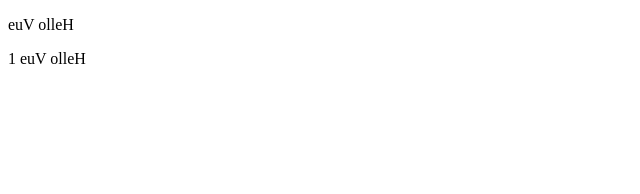
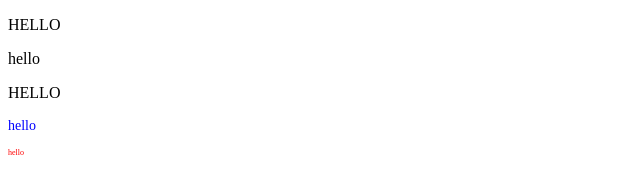
Before and after one commit to Guutong/vue-basic-by-boyis, a plain HTML site: page index.html in a window 1280 px wide. Shown: the whole page, without its empty margins (0-640 px from the left). Drawn offline with nearby package versions, Linux system fonts and the light colour scheme.

Commit message:
add directive

```diff
--- a/index.html
+++ b/index.html
@@ -8,35 +8,55 @@
   </head>
 <body>
   <div id="app">
-        <p>{{reverseMessage}}</p>
-    </div>
-    <div id="app-1">
-        <p>{{reverseMessage}}</p>
+    <p v-boyis>hello</p>
+    <p v-boyis-arg:lower>Hello</p>
+    <p v-boyis-arg:upper>Hello</p>
+
+    <p v-boyis-mod:lower.font-big.font-blue>Hello</p>
+    <p v-boyis-mod:lower.font-small.font-red>Hello</p>
   </div>
 </body>
 <script>
-    const mixin = {
-        data: function() {
-            return {
-                message: 'Hello Vue'
+  Vue.directive('boyis', function(el, binding) {
+    el.textContent = el.textContent.toUpperCase();
+  });
+  Vue.directive('boyis-arg', function(el, binding) {
+    const {arg} = binding;
+    if (arg == 'lower') {
+        el.textContent = el.textContent.toLowerCase();
+    } else {
+        el.textContent = el.textContent.toUpperCase();
     }
-        },
-        computed: {
-            reverseMessage: function() {
-                return this.message.split('').reverse().join('')
+  })
+  Vue.directive('boyis-mod', function(el, binding) {
+    const { arg, modifiers } = binding;
+    if (arg == 'lower') {
+        el.textContent = el.textContent.toLowerCase();
+    } else {
+        el.textContent = el.textContent.toUpperCase();
     }
+
+    if (modifiers['font-small']) {
+        el.style.fontSize = '8px';
     }
+
+    if (modifiers['font-big']) {
+        el.style.fontSize = '14px';
     }
+
+    if (modifiers['font-red']) {
+        el.style.color = 'red';
+    }
+
+    if (modifiers['font-blue']) {
+        el.style.color = 'blue';
+    }
+  });
   const app = new Vue({
     el: '#app',
-        mixins: [mixin]
-    });
-    const app1 = new Vue({
-        el: '#app-1',
-        mixins: [mixin],
     data: {
-            message: 'Hello Vue 1'
-        },
-    });
+        message: 'Hello Vue!'
+    }
+  })
 </script>
 </html>
```
Also changed, not shown: 1 other file. Lines whose indentation alone changed are shown as unchanged.
